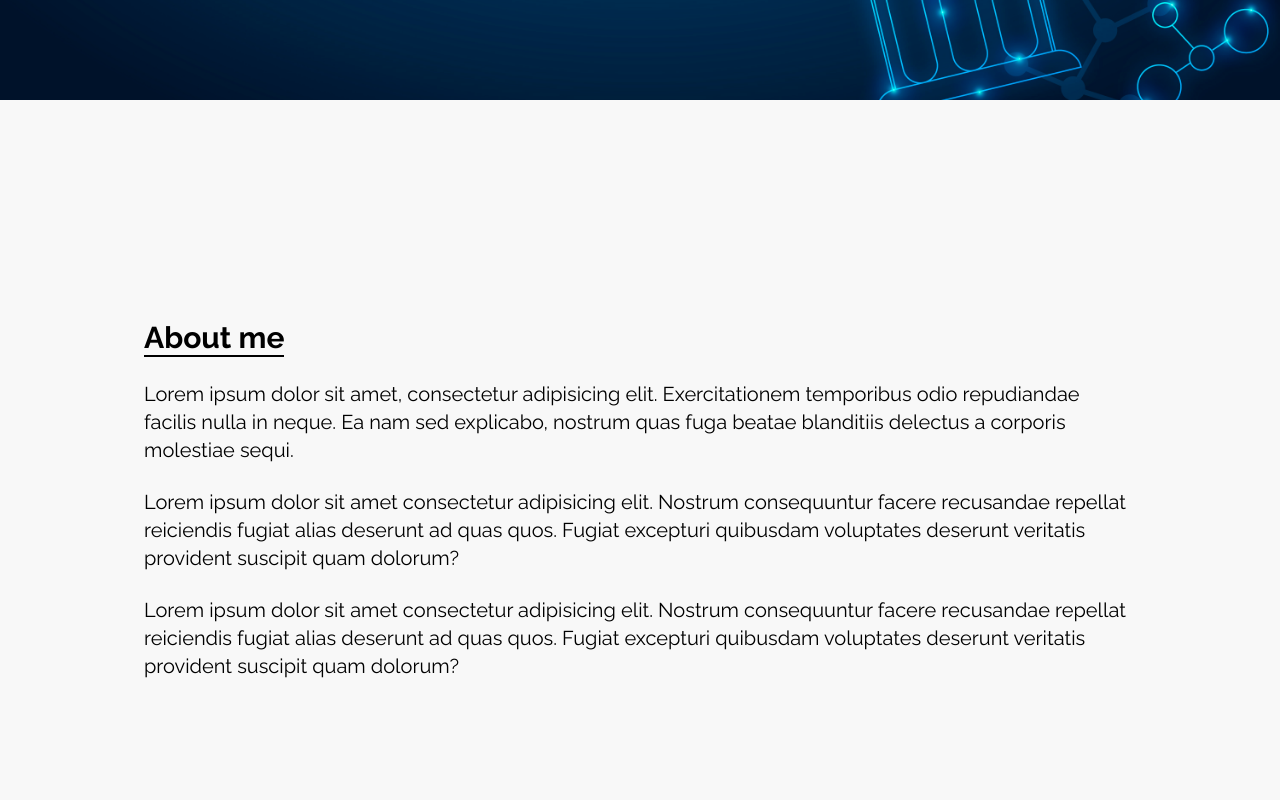
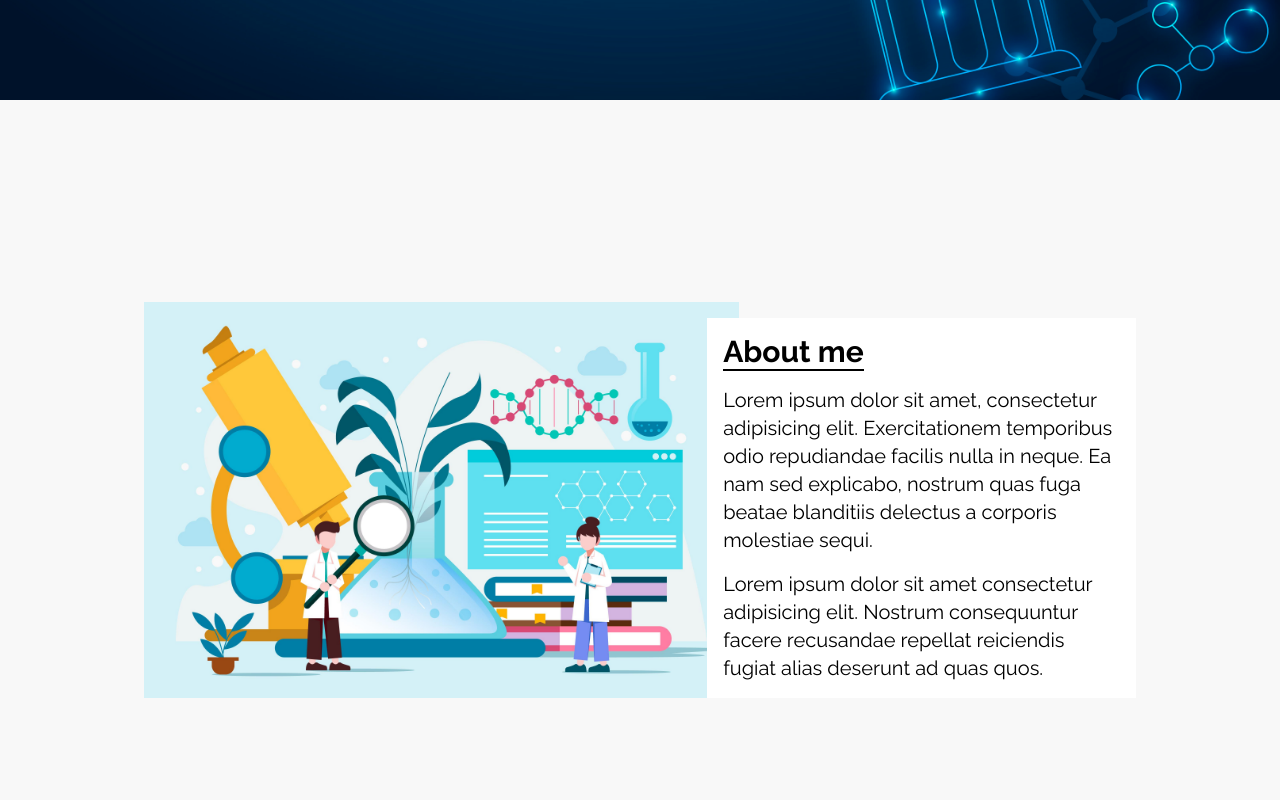
Before and after one commit to Jell13/Jules-portfolio-website, a React (Vite) app: page / in a window 1280 px wide. Shown: the part 700-1500 px from the top of the page. Built offline with nearby package versions, Linux system fonts and the light colour scheme.

Commit message:
seventh commit

```diff
--- a/src/components/About.jsx
+++ b/src/components/About.jsx
@@ -1,18 +1,17 @@
 import React from 'react'
 import Banner from './Banner'
+import sideImage from '../assets/sideImage.jpg'
 
 const About = () => {
   return (
     <div name="about" className=' h-screen p-8 w-full bg-[#f8f8f8]'>
-      <div className='max-w-screen-lg w-full h-full flex flex-col justify-center mx-auto px-4'>
-        <div className='pb-6'>
-            <h1 className='text-2xl md:text-3xl font-bold border-b-2 border-black inline'>About me</h1>
+      <div className='max-w-screen-lg w-full h-full flex md:flex-row flex-col justify-center items-center mx-auto px-4'>
+        <img className='sm:w-3/5 w-[400px]' src={sideImage} alt="" />
+        <div className='p-4 sm:-ml-8 mt-4 ml-0 bg-white'>
+          <h1 className='text-2xl md:text-3xl font-bold border-b-2 border-black inline'>About me</h1>
+          <p className='text-md md:text-xl mt-4'>Lorem ipsum dolor sit amet, consectetur adipisicing elit. Exercitationem temporibus odio repudiandae facilis nulla in neque. Ea nam sed explicabo, nostrum quas fuga beatae blanditiis delectus a corporis molestiae sequi.</p>
+          <p className='text-md md:text-xl mt-4'>Lorem ipsum dolor sit amet consectetur adipisicing elit. Nostrum consequuntur facere recusandae repellat reiciendis fugiat alias deserunt ad quas quos.</p>
         </div>
-        <p className='text-md md:text-xl'>Lorem ipsum dolor sit amet, consectetur adipisicing elit. Exercitationem temporibus odio repudiandae facilis nulla in neque. Ea nam sed explicabo, nostrum quas fuga beatae blanditiis delectus a corporis molestiae sequi.</p>
-        <br />
-        <p className='text-md md:text-xl'>Lorem ipsum dolor sit amet consectetur adipisicing elit. Nostrum consequuntur facere recusandae repellat reiciendis fugiat alias deserunt ad quas quos. Fugiat excepturi quibusdam voluptates deserunt veritatis provident suscipit quam dolorum?</p>
-        <br />
-        <p className='text-md md:text-xl'>Lorem ipsum dolor sit amet consectetur adipisicing elit. Nostrum consequuntur facere recusandae repellat reiciendis fugiat alias deserunt ad quas quos. Fugiat excepturi quibusdam voluptates deserunt veritatis provident suscipit quam dolorum?</p>
       </div>
     </div>
   )
```
Also changed, not shown: src/assets/sideImage.jpg (added).
